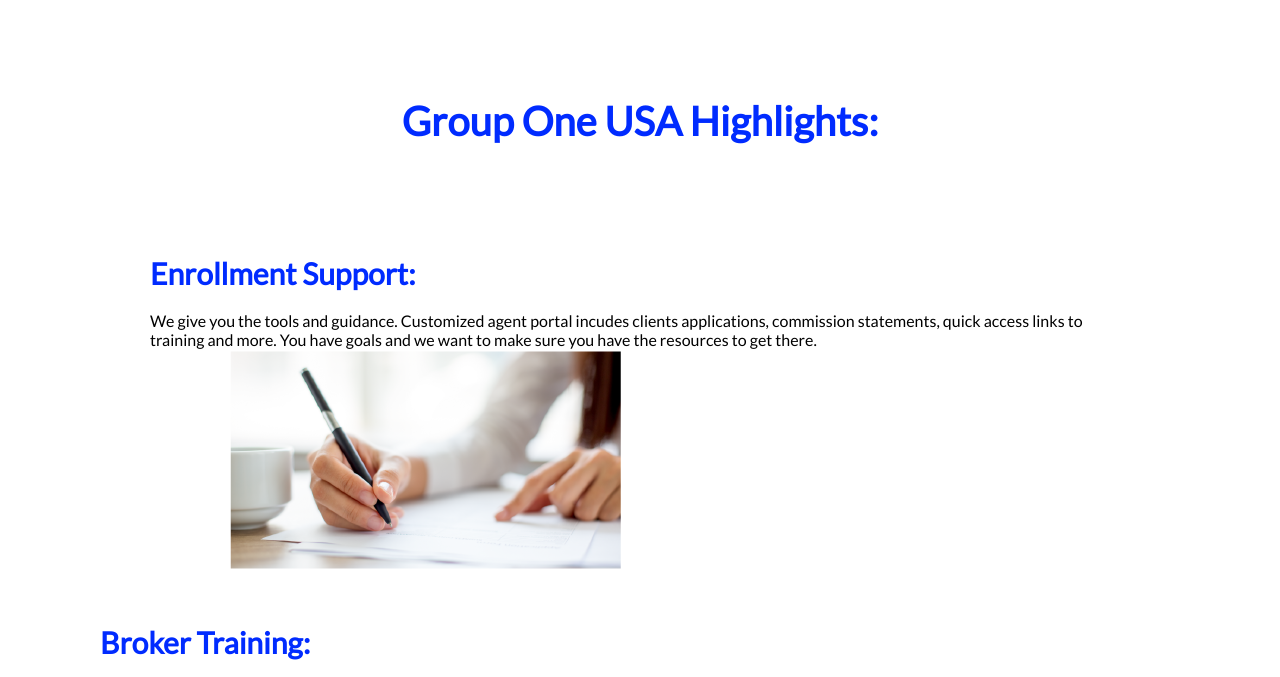
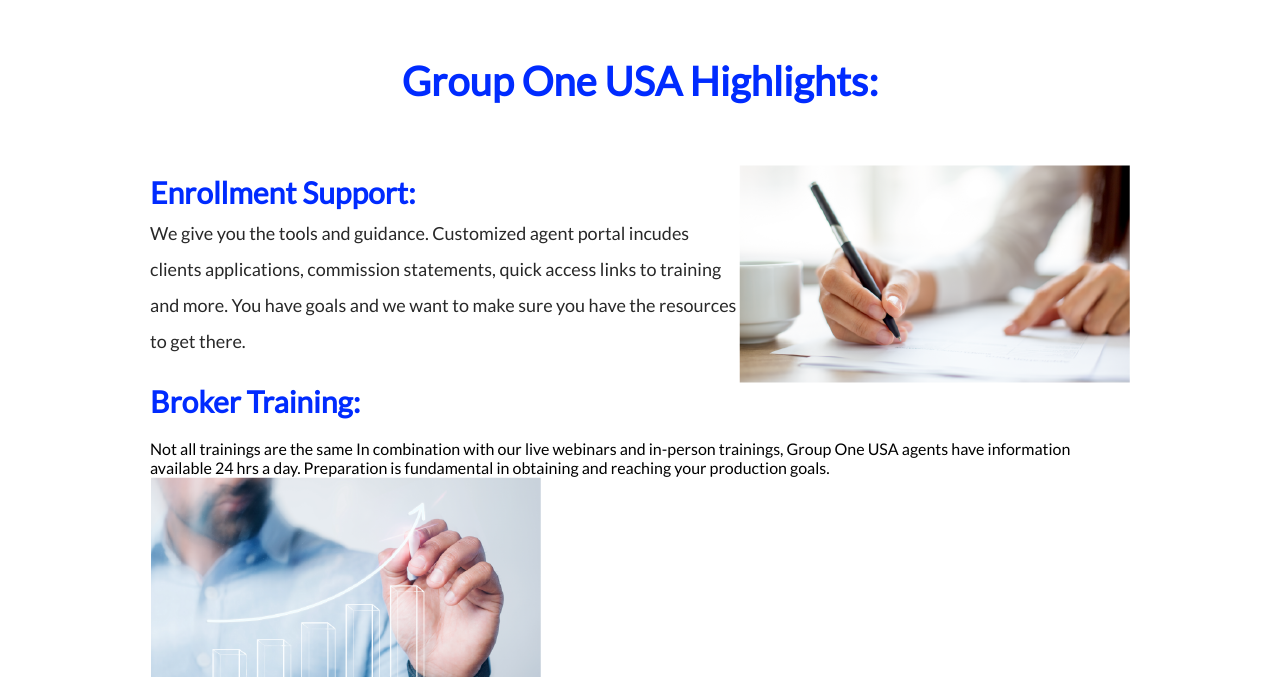
Before and after one commit to paula0397/LandingGroupOne, a plain HTML site: page index.html in a window 1280 px wide. Shown: the part 1577-2254 px from the top of the page. Drawn offline with Linux system fonts and the light colour scheme.

Commit message:
second changes

```diff
--- a/css/style.css
+++ b/css/style.css
@@ -115,9 +115,18 @@ p.text_section_two{
 
 /********** Section three **********/
 
+#container{
+    display: flex;
+    justify-content: center;
+    padding: 50px;
+}
+
 
 .main_container{
-    padding: 100px 100px;
+    align-items: center;
+    padding: 10px 100px 0 ;
+    margin-bottom: 30px;
+
 }
 
 h2.title_main_container{
@@ -129,24 +138,21 @@ h2.title_main_container{
 }
 
 .first_container_text_left{
-    padding: 50px;
+    display: flex;
     align-items: center;
-
-    justify-content: space-between;
 }
 
-h3.title_container{
+.title_container{
     font-size: 30px;
     margin-bottom: 20px;
     color: #002bff;
 }
 
-p.text_container{
+.title_container span{
+    font-size: 18px;
+    color: #282828;
+    text-decoration: none;
+    font-weight: normal;
+    line-height: normal;
 
 }
-
-.first_container_img_right{
-    margin: 0% 8%;
-    border:2px solid #fff;
-    display: block;
-}
--- a/index.html
+++ b/index.html
@@ -52,22 +52,25 @@
         </div>
     </section>
 
+
+<section id="container">
     <section class="main_container">
+
         <h2 class="title_main_container">Group One USA Highlights:</h2>
 
 
         <div class="first_container_text_left">
-            <h3 class="title_container">Enrollment Support:</h3>
-            <p class="text_container">We give you the tools and guidance.
+
+            <h3 class="title_container">Enrollment Support:<br><span>We give you the tools and guidance.
                 Customized agent portal incudes clients
                 applications, commission statements, quick
                 access links to training and more. You have
                 goals and we want to make sure you have
-                the resources to get there.</p>
-            <div class="first_container_img_right">
-                <img src="./img/imagen1.png" alt="imagen1">
-            </div>
+                the resources to get there.</span></h3>
+            <img src="./img/imagen1.png" alt="imagen1">
         </div>
+
+
 
 
 
@@ -130,6 +133,8 @@
 
     </section>
 
+</section>
+
 
 
 
```
